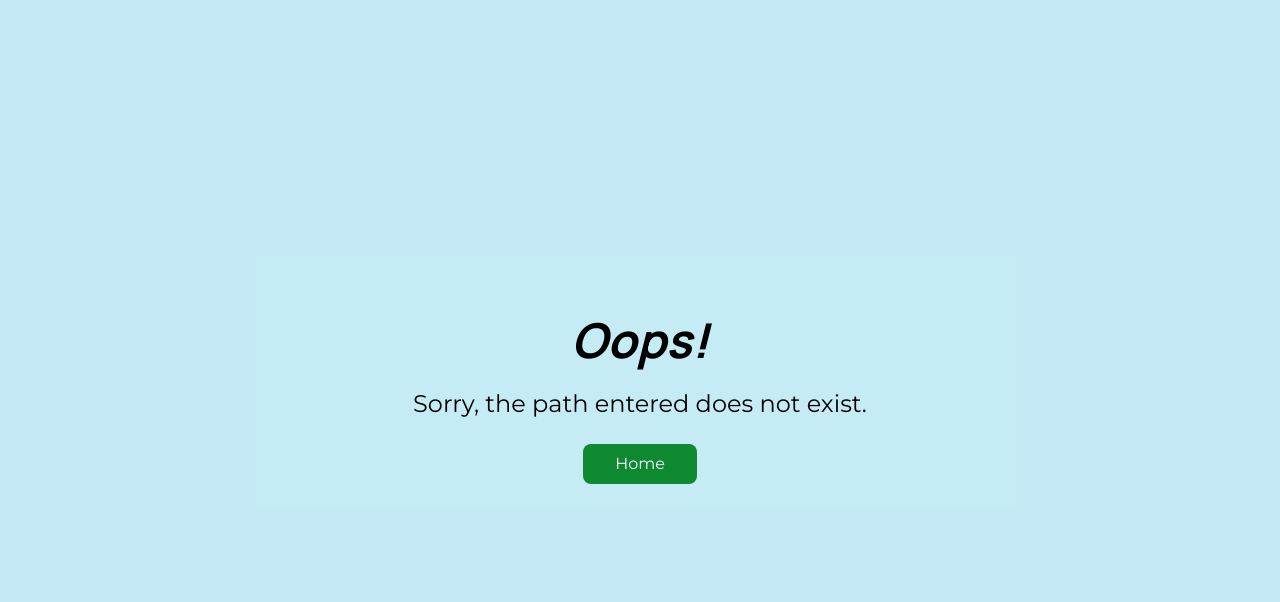
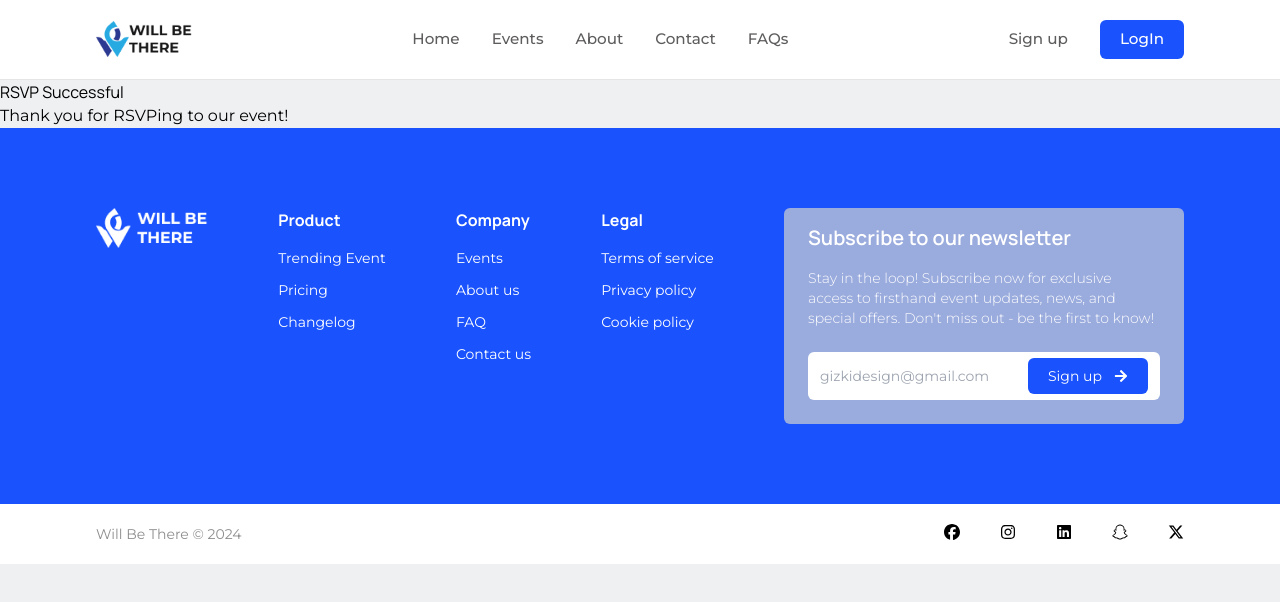
Before and after one commit to WILL-BE-THERE/WILL-BE-THERE, a React (Vite) app in the folder Frontend-React/: page /rsvpsuccess in a window 1280 px wide. Shown: the top 602 px of the page. Built offline with nearby package versions, Linux system fonts and the light colour scheme.

Commit message:
added the rsvp success message page

```diff
--- a/Frontend-React/src/main.tsx
+++ b/Frontend-React/src/main.tsx
@@ -22,6 +22,7 @@ import ProjectProvider from './context/project-context.tsx';
 import ForgotPasswordComponent from './pages/forgotpassword.tsx';
 import NewPasswordComponent from './pages/Newpassword.tsx';
 import Rsvp from './pages/Rsvp.tsx';
+import RsvpSuccess from './pages/rsvpsuccess.tsx';
 
 
 const router = createBrowserRouter(
@@ -39,6 +40,7 @@ const router = createBrowserRouter(
       <Route path='forgotpassword' element={<ForgotPasswordComponent />} />
       <Route path='newpassword' element={<NewPasswordComponent />} />
       <Route path='rsvp' element={<Rsvp />} />
+      <Route path='rsvpsuccess' element={<RsvpSuccess />} />
     </Route>
   )
 );
--- /dev/null
+++ b/Frontend-React/src/pages/rsvpsuccess.tsx
@@ -0,0 +1,12 @@
+import React from "react";
+
+const RsvpSuccess = () => {
+  return (
+    <div>
+      <h1>RSVP Successful</h1>
+      <p>Thank you for RSVPing to our event!</p>
+    </div>
+  );
+};
+
+export default RsvpSuccess;
```
